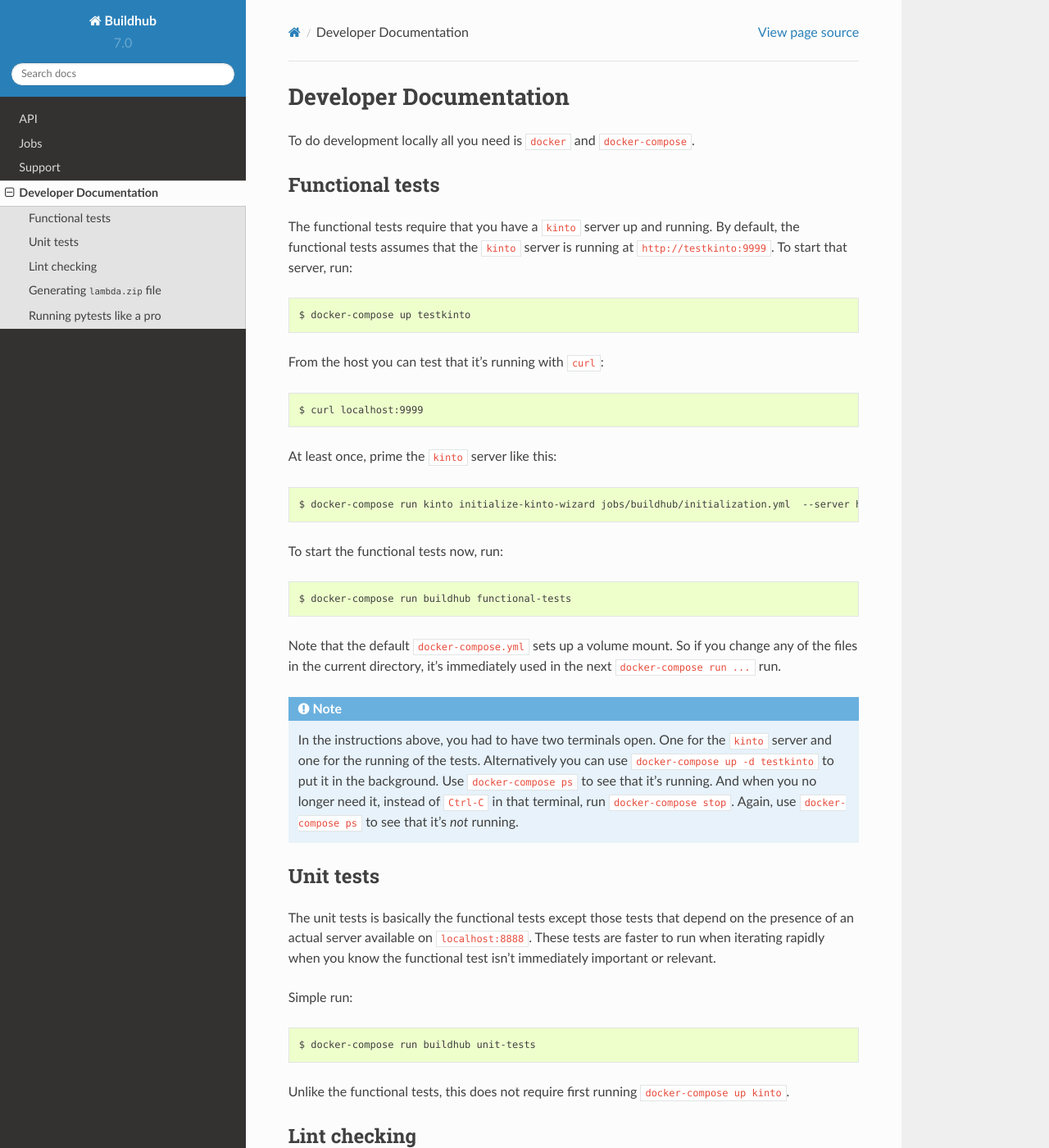
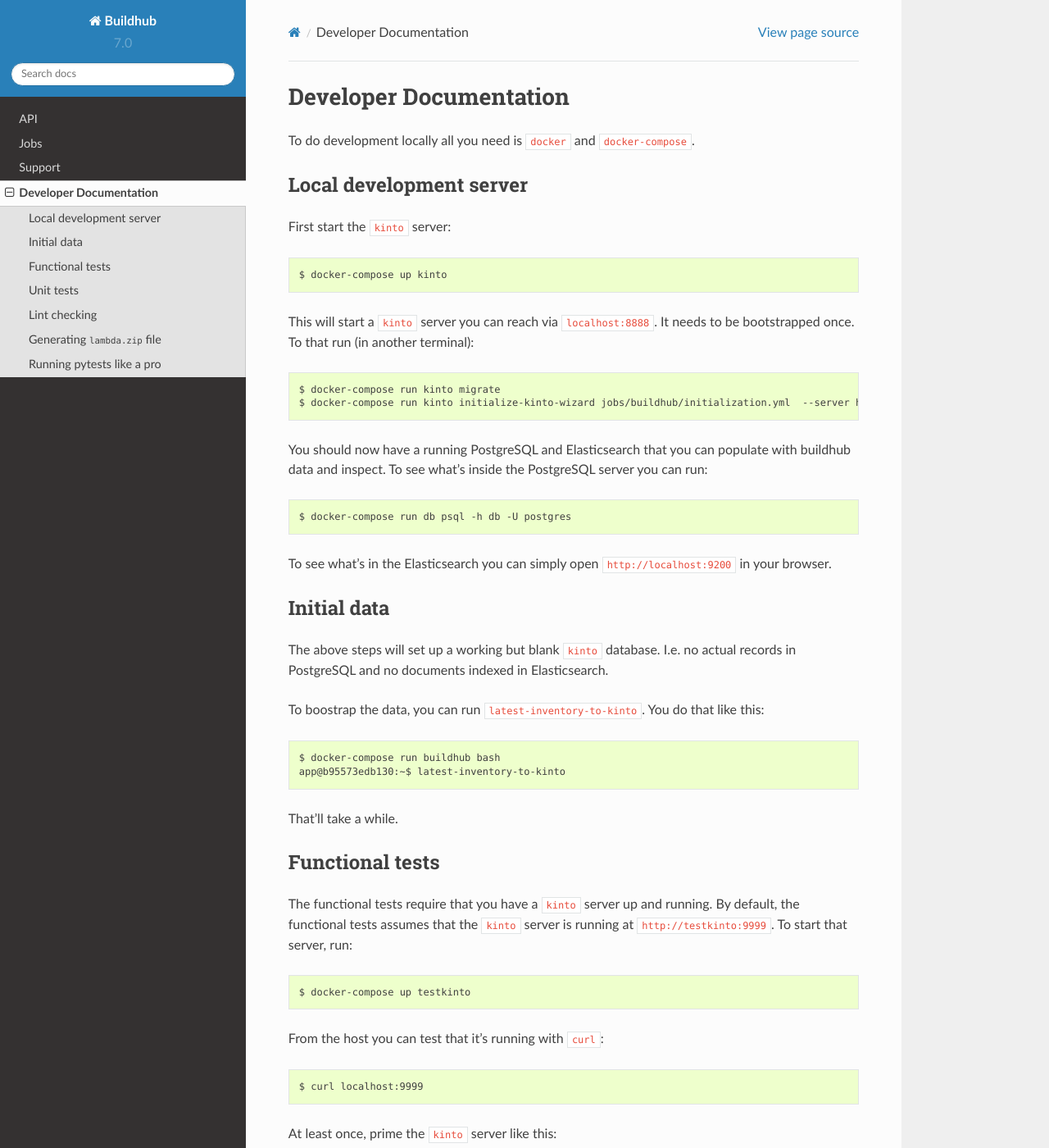
Before and after one commit to mozilla-services/buildhub, a Sphinx documentation site: the page built from docs/dev.rst, in a window 1280 px wide and 1400 px high. Shown: the whole window at 82% size. Built offline with Sphinx 7.4.7 and the Read the Docs theme 2.0.0, drawn with Linux system fonts in a browser that asks for light colours.

Commit message:
running locally

```diff
--- a/docs/dev.rst
+++ b/docs/dev.rst
@@ -5,6 +5,51 @@
 
 To do development locally all you need is ``docker`` and ``docker-compose``.
 
+Local development server
+========================
+
+First start the ``kinto`` server:
+
+.. code-block:: shell
+
+    $ docker-compose up kinto
+
+This will start a ``kinto`` server you can reach via ``localhost:8888``.
+It needs to be bootstrapped once. To that run (in another terminal):
+
+.. code-block:: shell
+
+    $ docker-compose run kinto migrate
+    $ docker-compose run kinto initialize-kinto-wizard jobs/buildhub/initialization.yml  --server http://kinto:8888/v1 --auth user:pass
+
+You should now have a running PostgreSQL and Elasticsearch that you can
+populate with buildhub data and inspect. To see what's inside the PostgreSQL
+server you can run:
+
+.. code-block:: shell
+
+    $ docker-compose run db psql -h db -U postgres
+
+To see what's in the Elasticsearch you can simply open
+``http://localhost:9200`` in your browser.
+
+
+Initial data
+============
+
+The above steps will set up a working but blank ``kinto`` database. I.e.
+no actual records in PostgreSQL and no documents indexed in Elasticsearch.
+
+To boostrap the data, you can run ``latest-inventory-to-kinto``. You do that
+like this:
+
+
+.. code-block:: shell
+
+    $ docker-compose run buildhub bash
+    app@b95573edb130:~$ latest-inventory-to-kinto
+
+That'll take a while.
 
 Functional tests
 ================
```
Also changed, not shown: docker-compose.yml (+19 -0 lines), 6 other files.
